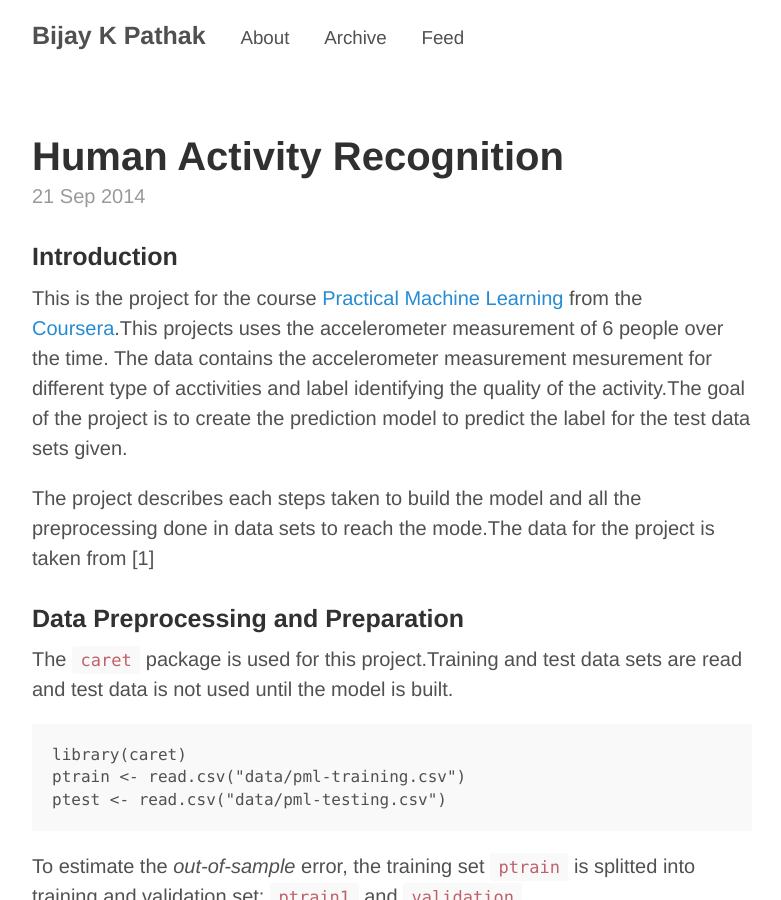
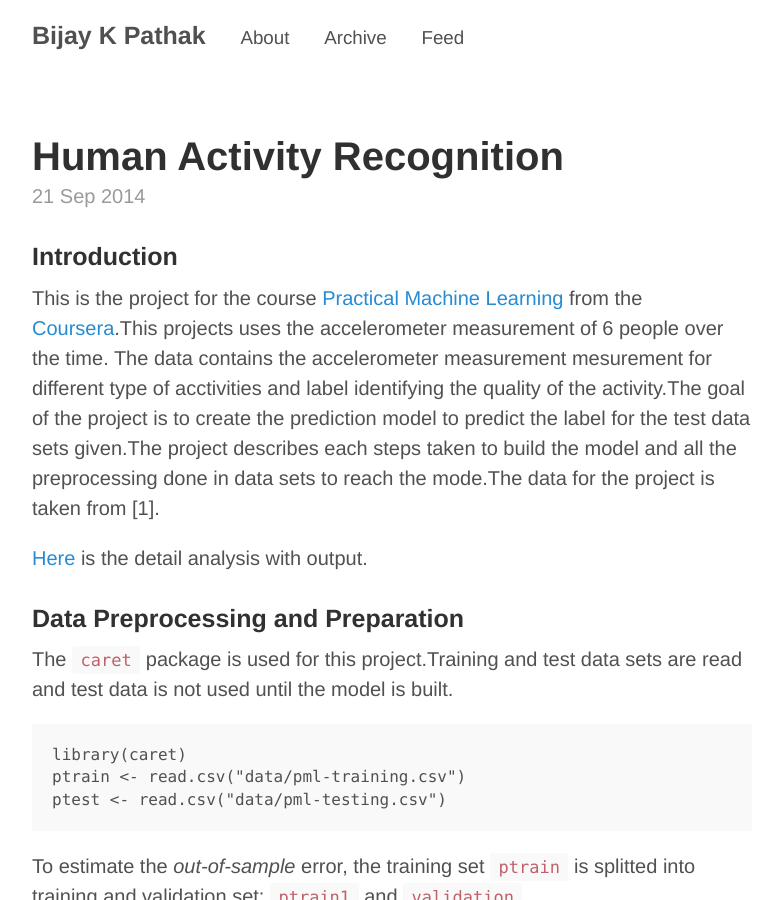
Before and after one commit to bkpathak/bkpathak.github.io, a Jekyll site: the page built from _posts/2014-09-21-human-activity-recognition.md, in a window 1280 px wide and 900 px high. Shown: the whole window, without its empty margins (248-1029 px from the left). Built offline with Jekyll 4.4.1, drawn with Linux system fonts in a browser that asks for light colours; Markdown is read by kramdown in place of the engine named in the settings; comment, search, counter and statistics services are not loaded.

Commit message:
added link

````diff
--- a/_posts/2014-09-21-human-activity-recognition.md
+++ b/_posts/2014-09-21-human-activity-recognition.md
@@ -7,9 +7,10 @@ permalink: "human-activity-recognition"
 
 ### Introduction
 
-This is the project for the course [Practical Machine Learning](https://class.coursera.org/predmachlearn-005) from the [Coursera](https://www.coursera.org/).This projects uses the accelerometer measurement of 6 people over the time. The data contains the accelerometer measurement mesurement for different type of acctivities and label identifying the quality of the activity.The goal of the project is to create the prediction model to predict the label for the test data sets given.
+This is the project for the course [Practical Machine Learning](https://class.coursera.org/predmachlearn-005) from the [Coursera](https://www.coursera.org/).This projects uses the accelerometer measurement of 6 people over the time. The data contains the accelerometer measurement mesurement for different type of acctivities and label identifying the quality of the activity.The goal of the project is to create the prediction model to predict the label for the test data sets given.The project describes each steps taken to build the model and all the preprocessing done in data sets to reach the mode.The data for the project is taken from [1].
 
-The project describes each steps taken to build the model and all the preprocessing done in data sets to reach the mode.The data for the project is taken from [1]
+[Here](http://bkpathak.github.io/human_activity_recognition/) is the detail analysis with output.
+
 
 ### Data Preprocessing and Preparation
 
@@ -162,5 +163,4 @@ write_to_files <- function(x) {
 # create prediction files to submit
 write_to_files(preds)
 ```
-
 1. Velloso, E.; Bulling, A.; Gellersen, H.; Ugulino, W.; Fuks, H. Qualitative Activity Recognition of Weight Lifting Exercises. Proceedings of 4th International Conference in Cooperation with SIGCHI (Augmented Human '13) . Stuttgart, Germany: ACM SIGCHI, 2013.
````
